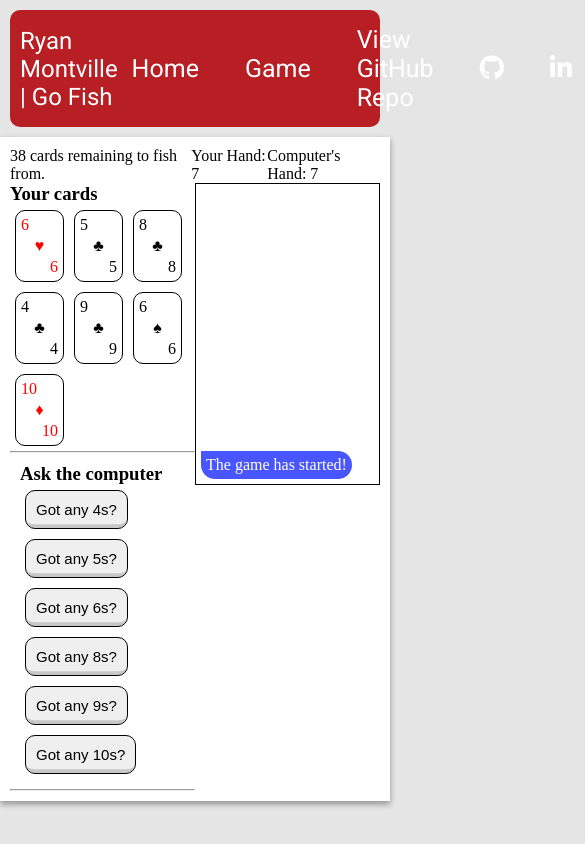
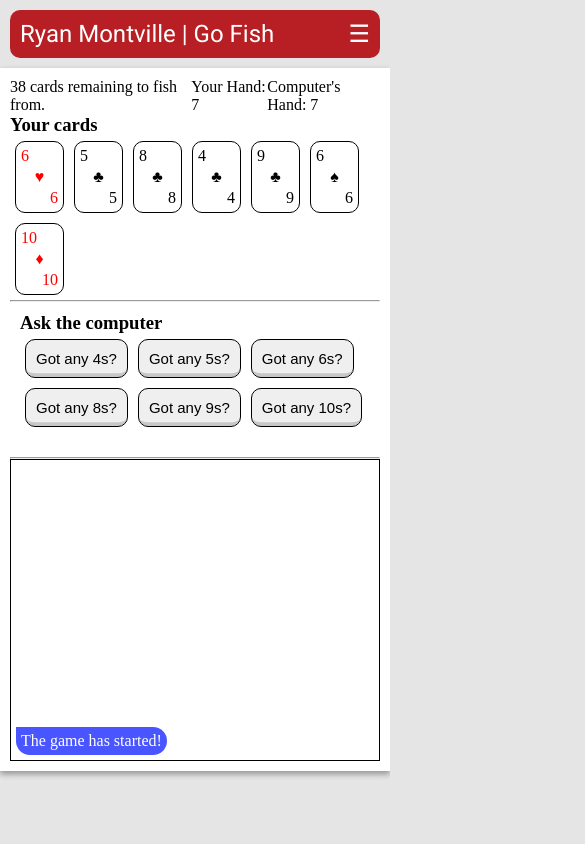
Before and after one commit to RyanMontville/go-fish, an Angular app: page /game in a window 390 px wide. Shown: the whole page, 585 px wide, since content can reach past the window. Built offline with nearby package versions, Linux system fonts and the light colour scheme.

Commit message:
finished methods for end of game and added responsive layout

```diff
--- a/angular.json
+++ b/angular.json
@@ -14,6 +14,7 @@
           "builder": "@angular-devkit/build-angular:browser",
           "options": {
             "outputPath": "dist/go-fish",
+            "baseHref": "./",
             "index": "src/index.html",
             "main": "src/main.ts",
             "polyfills": [
--- a/src/app/app.component.css
+++ b/src/app/app.component.css
@@ -57,3 +57,37 @@ input[type=checkbox] {
     font-size: 24px;
     user-select: none;
 }
+
+/***************************** media breakpoints ***********************/
+
+@media only screen and (max-width: 1015px) and (min-width: 870px){
+    .extra-nav-text {
+        display: none;
+    }
+}
+@media (max-width: 870px) {
+    .menu {
+        display: none;
+        position: absolute;
+        background-color: grey;
+        top: 65px;
+        right: 10px;
+        left: 10px;
+        text-align: center;
+        padding: 16px 0;
+        border-radius: 10px;
+        z-index: 5;
+    }
+
+    .menu li+li {
+        margin-top: 12px;
+    }
+
+    input[type=checkbox]:checked~.menu {
+        display: block;
+    }
+
+    .hamburger {
+        display: block;
+    }
+}
--- a/src/app/end-screen/end-screen.component.html
+++ b/src/app/end-screen/end-screen.component.html
@@ -4,7 +4,7 @@
         <legend>Your pairs - {{userPairs.length}}</legend>
         <span *ngFor="let pair of userPairs">{{formatCardRank(pair)}}</span>
     </fieldset>
-    <fieldset>
+    <fieldset *ngIf="programPairs.length>0">
         <legend>The computer's pairs - {{programPairs.length}}</legend>
         <span *ngFor="let pair of programPairs">{{formatCardRank(pair)}}</span>
     </fieldset>
--- a/src/app/game-screen/game-screen.component.css
+++ b/src/app/game-screen/game-screen.component.css
@@ -127,3 +127,15 @@ article {
     border-radius: 15px 15px 0 15px;
     text-align: right;
 }
+
+@media (max-width: 870px) {
+    main {
+        display: grid;
+        grid-template-columns: 1fr;
+        grid-template-areas:
+            "stats"
+            "player"
+            "messages"
+        ;
+    }
+}
--- a/src/app/game-screen/game-screen.component.html
+++ b/src/app/game-screen/game-screen.component.html
@@ -18,11 +18,17 @@
         <article *ngIf="playerTurn==='user'">
             <h3 *ngIf="userHand.length!==0">Ask the computer</h3>
             <h3 *ngIf="userHand.length===0">You are out of cards, but it's still your turn, so draw a card.</h3>
+            <div *ngIf="!showDrawButton">
                 <button *ngFor="let card of userUniqueCards" (click)="userAsk(card)" class="btn">Got any
                     {{formatCardRank(card)}}s?</button>
+            </div>
         </article>
-        <button class="btn green" (click)="userDrawCard()" *ngIf="userHand.length===0 && playerTurn === 'user'">Draw a card</button>
-        <button class="btn green" (click)="userDrawCard()" *ngIf="showDrawButton">Go fish</button>
+        <article>
+            <h3 *ngIf="showDrawButton">Go Fish</h3>
+            <button class="btn green" (click)="userDrawCard()" *ngIf="userHand.length===0 && playerTurn === 'user'">Draw
+                a card</button>
+            <button class="btn green" (click)="userDrawCard()" *ngIf="showDrawButton">Draw a card</button>
+        </article>
 
         <article *ngIf="playerTurn==='program'">
             <h3>{{programMessage}}</h3>
--- a/src/app/game-screen/game-screen.component.ts
+++ b/src/app/game-screen/game-screen.component.ts
@@ -54,7 +54,7 @@ export class GameScreenComponent implements OnInit {
       this.addMessage('right', 'I got 4 ' + this.formatCardRank(card.getRank()) + 's')
       this.userUniqueCards = this.userUniqueCards.filter(rank => rank != card.getRank());
     }
-    this.userUniqueCards = this.userUniqueCards.sort(function(a,b){return a-b;});
+    this.userUniqueCards = this.userUniqueCards.sort(function (a, b) { return a - b; });
     this.cardsRemainingInDeck = this.deck.getDeckSize();
   }
 
@@ -68,7 +68,7 @@ export class GameScreenComponent implements OnInit {
       this.addMessage('left', 'I got 4 ' + this.formatCardRank(card.getRank()) + 's')
       this.programUniqueCards = this.programUniqueCards.filter(rank => rank != card.getRank());
     }
-    this.programUniqueCards = this.programUniqueCards.sort(function(a,b){return a-b;});
+    this.programUniqueCards = this.programUniqueCards.sort(function (a, b) { return a - b; });
     this.cardsRemainingInDeck = this.deck.getDeckSize();
   }
 
@@ -112,7 +112,11 @@ export class GameScreenComponent implements OnInit {
 
   userAsk(card: number) {
     this.checkIfGameIsOver();
-    if(!this.gameOver) {
+    if (!this.gameOver) {
+      if (this.programHand.length === 0) {
+        this.addMessage('left', "I don't have any cards left.");
+        this.showDrawButton = true;
+      } else {
         this.addMessage('right', 'Got any ' + this.formatCardRank(card) + 's?');
         let matches: PlayingCard[] = this.programHand.filter(currentCard => currentCard.getRank() === card);
         if (matches.length > 0) {
@@ -127,6 +131,8 @@ export class GameScreenComponent implements OnInit {
           this.playerTurn = '';
           this.showDrawButton = true;
         }
+      }
+
       this.cardsRemainingInDeck = this.deck.getDeckSize();
     }
     this.checkIfGameIsOver();
@@ -134,13 +140,18 @@ export class GameScreenComponent implements OnInit {
 
   programAsk() {
     this.checkIfGameIsOver();
-    if(this.programHand.length == 0) {
+    if (this.programHand.length == 0) {
       if (this.cardsRemainingInDeck > 0) {
         this.addCardToProgramHand(this.deck.drawCard());
       } else {
         this.gameOver = true;
         this.router.navigate(['/game-over']);
       }
+    } else {
+      if (this.userHand.length === 0) {
+        this.addMessage('right', "I don't have any cards left.");
+        this.addMessage('left', "Ok, I'll draw a card then.");
+        this.addCardToProgramHand(this.deck.drawCard());
       } else {
         let min = Math.ceil(0);
         let max = Math.floor(this.programUniqueCards.length - 1);
@@ -154,6 +165,7 @@ export class GameScreenComponent implements OnInit {
           this.userHasCardProgramIsAskingFor = true;
         } else {
           this.userHasCardProgramIsAskingFor = false;
+        }
       }
       this.cardsRemainingInDeck = this.deck.getDeckSize();
     }
@@ -183,11 +195,11 @@ export class GameScreenComponent implements OnInit {
   }
 
   userDrawCard() {
-    if(this.cardsRemainingInDeck>0) {
+    if (this.cardsRemainingInDeck > 0) {
       this.addCardToUserHand(this.deck.drawCard());
     }
     this.cardsRemainingInDeck = this.deck.getDeckSize();
-    if(this.showDrawButton) {
+    if (this.showDrawButton) {
       this.showDrawButton = false;
       this.playerTurn = 'program';
       this.programAsk();
@@ -195,17 +207,17 @@ export class GameScreenComponent implements OnInit {
   }
 
   checkIfGameIsOver() {
-    if(this.programHand.length===0 && this.userHand.length===0){
+    if (this.programHand.length === 0 && this.userHand.length === 0) {
       this.gameOver = true;
       this.gameService.setProgramPairs(this.programPairs);
       this.gameService.setUserPairs(this.userPairs);
       this.router.navigate(['/game-over']);
-    } else if(this.userUniqueCards.length===0 && this.programUniqueCards.length===0) {
+    } else if (this.userUniqueCards.length === 0 && this.programUniqueCards.length === 0) {
       this.gameOver = true;
       this.gameService.setProgramPairs(this.programPairs);
       this.gameService.setUserPairs(this.userPairs);
       this.router.navigate(['/game-over']);
-    } else if(this.programPairs.length + this.userPairs.length === 13) {
+    } else if (this.programPairs.length + this.userPairs.length === 13) {
       this.gameOver = true;
       this.gameService.setProgramPairs(this.programPairs);
       this.gameService.setUserPairs(this.userPairs);
```
Lines whose indentation alone changed are shown as unchanged.
